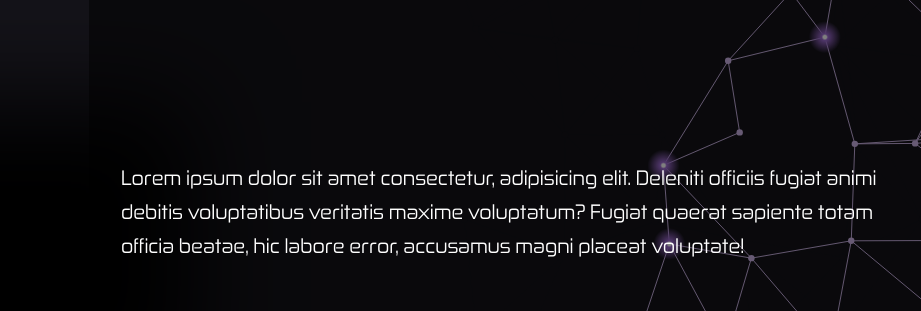
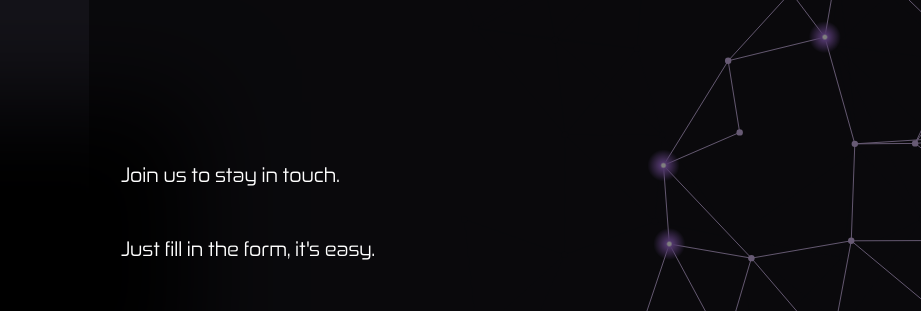
Before and after one commit to polar0/sign-up-form, a plain HTML site: page index.html in a window 1280 px wide. Shown: the top 311 px of the page, 359-1280 px from the left. Drawn offline with Linux system fonts and the light colour scheme; files whose address does not match are found by name.

Commit message:
Publish 01.03

```diff
--- a/index.html
+++ b/index.html
@@ -25,12 +25,8 @@
       <div class="right">
         <div class="right-content">
           <div class="caption">
-            <p>
-              Lorem ipsum dolor sit amet consectetur, adipisicing elit. Deleniti
-              officiis fugiat animi debitis voluptatibus veritatis maxime
-              voluptatum? Fugiat quaerat sapiente totam officia beatae, hic
-              labore error, accusamus magni placeat voluptate!
-            </p>
+            <p>Join us to stay in touch.</p>
+            <p>Just fill in the form, it's easy.</p>
           </div>
 
           <form novalidate action="#" method="post">
```
